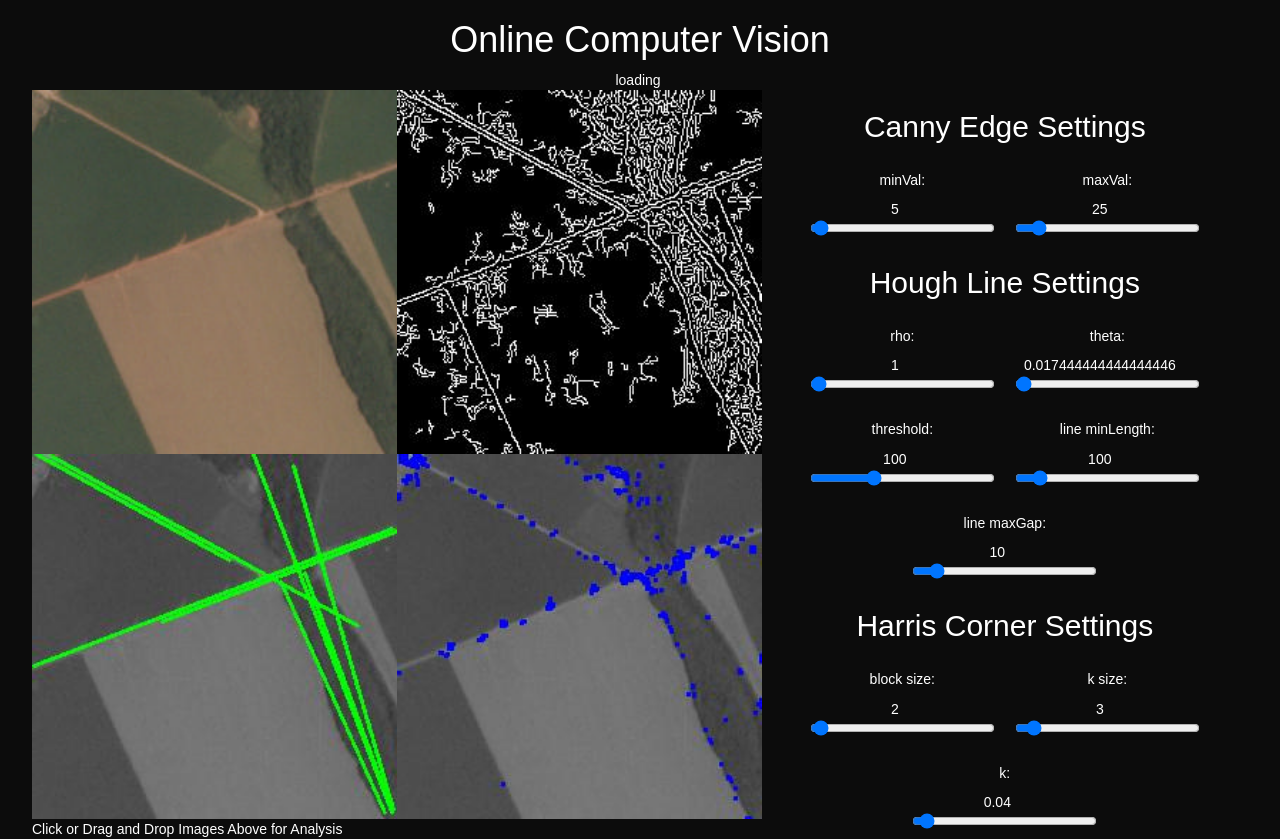
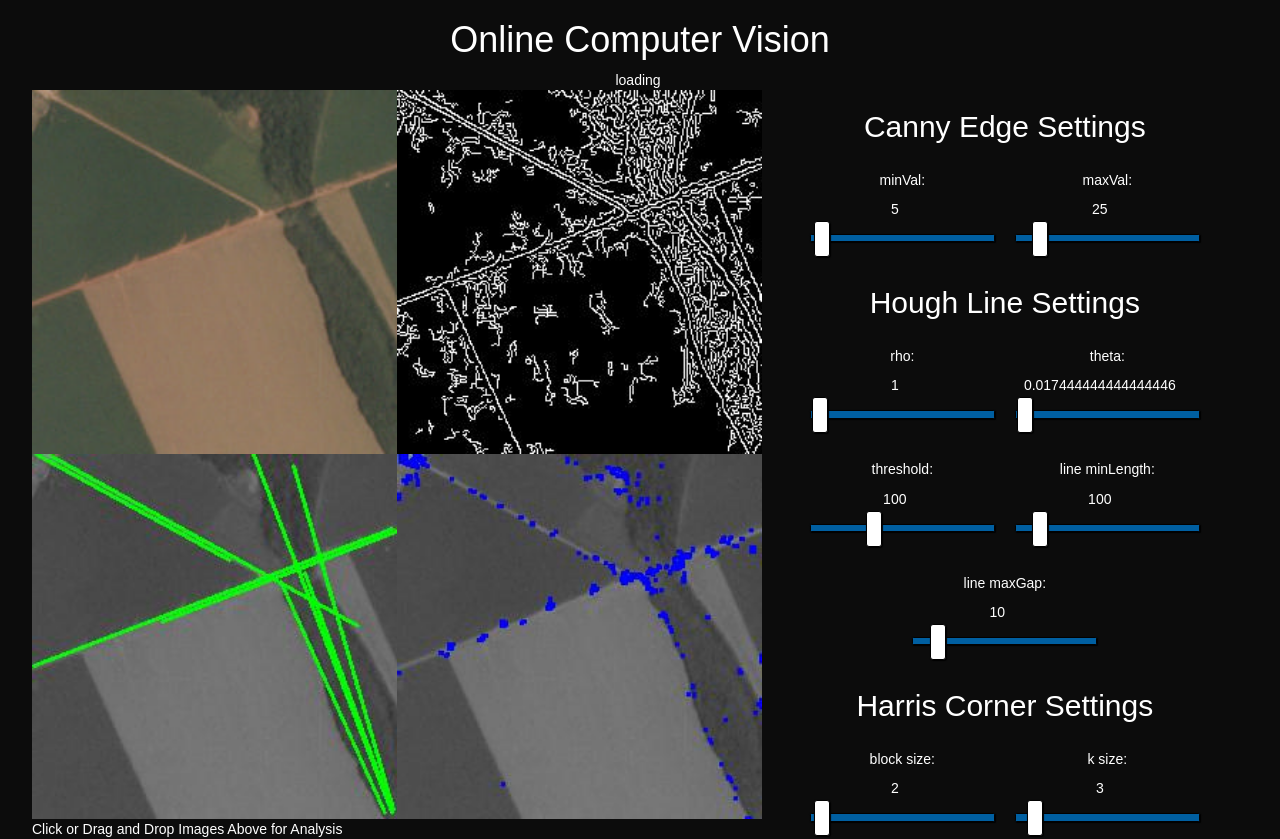
Before and after one commit to luojxxx/Online-Computer-Vision, a React (Create React App) app in the folder frontend/: page / in a window 1280 px wide. Shown: the top 839 px of the page. Built offline with nearby package versions, Linux system fonts and the light colour scheme; no server answers.

Commit message:
Updated input styling

```diff
--- a/frontend/src/App.css
+++ b/frontend/src/App.css
@@ -1,3 +1,8 @@
+body {
+  color: white;
+  background-color: #0C0C0C;
+}
+
 .App {
   width: 100%;
   margin: auto;
@@ -56,16 +61,103 @@
   margin-right: auto;
 }
 
-input {
+.inputBoxes {
   text-align: center;
   border: none;
   background-color: transparent;
 }
 
-body {
-  color: white;
-  background-color: #0C0C0C;
+.inputSliders {
+  background-color: transparent;
 }
+
+input[type=range] {
+  -webkit-appearance: none;
+  width: 100%;
+  margin: 13.8px 0;
+}
+input[type=range]:focus {
+  outline: none;
+}
+input[type=range]::-webkit-slider-runnable-track {
+  width: 100%;
+  height: 8.4px;
+  cursor: pointer;
+  box-shadow: 1px 1px 1px #000000, 0px 0px 1px #0d0d0d;
+  background: #005FA1;
+  border-radius: 1.3px;
+  border: 0.2px solid #010101;
+}
+input[type=range]::-webkit-slider-thumb {
+  box-shadow: 1px 1px 1px #000000, 0px 0px 1px #0d0d0d;
+  border: 1px solid #000000;
+  height: 36px;
+  width: 16px;
+  border-radius: 3px;
+  background: #ffffff;
+  cursor: pointer;
+  -webkit-appearance: none;
+  margin-top: -14px;
+}
+input[type=range]:focus::-webkit-slider-runnable-track {
+  background: #005FA1;
+}
+input[type=range]::-moz-range-track {
+  width: 100%;
+  height: 8.4px;
+  cursor: pointer;
+  box-shadow: 1px 1px 1px #000000, 0px 0px 1px #0d0d0d;
+  background: #005FA1;
+  border-radius: 1.3px;
+  border: 0.2px solid #010101;
+}
+input[type=range]::-moz-range-thumb {
+  box-shadow: 1px 1px 1px #000000, 0px 0px 1px #0d0d0d;
+  border: 1px solid #000000;
+  height: 36px;
+  width: 16px;
+  border-radius: 3px;
+  background: #ffffff;
+  cursor: pointer;
+}
+input[type=range]::-ms-track {
+  width: 100%;
+  height: 8.4px;
+  cursor: pointer;
+  background: transparent;
+  border-color: transparent;
+  color: transparent;
+}
+input[type=range]::-ms-fill-lower {
+  background: #005FA1;
+  border: 0.2px solid #010101;
+  border-radius: 2.6px;
+  box-shadow: 1px 1px 1px #000000, 0px 0px 1px #0d0d0d;
+}
+input[type=range]::-ms-fill-upper {
+  background: #005FA1;
+  border: 0.2px solid #010101;
+  border-radius: 2.6px;
+  box-shadow: 1px 1px 1px #000000, 0px 0px 1px #0d0d0d;
+}
+input[type=range]::-ms-thumb {
+  box-shadow: 1px 1px 1px #000000, 0px 0px 1px #0d0d0d;
+  border: 1px solid #000000;
+  height: 36px;
+  width: 16px;
+  border-radius: 3px;
+  background: #ffffff;
+  cursor: pointer;
+  height: 8.4px;
+}
+input[type=range]:focus::-ms-fill-lower {
+  background: #005FA1;
+}
+input[type=range]:focus::-ms-fill-upper {
+  background: #005FA1;
+}
+
+
 
 @media screen and (min-width: 960px) {
   .App {
--- a/frontend/src/InputRange.js
+++ b/frontend/src/InputRange.js
@@ -22,10 +22,12 @@
         <div className='setting'>
           <h5>{this.props.label}: </h5>
 
-          <input id={this.props.label} type='number' value={this.props.value} onChange={this.updateSlider}
+          <input className='inputBoxes' id={this.props.label} type='number'
+          value={this.props.value} onChange={this.updateSlider}
           min={this.props.min} step={this.props.step} />
 
-          <input id={this.props.label+'slider'} type='range' value={this.props.value}  onChange={this.updateInputBox}
+          <input className='inputSliders' id={this.props.label+'slider'} type='range'
+          value={this.props.value}  onChange={this.updateInputBox}
           min={this.props.min} max={this.props.max} step={this.props.step} />
         </div>
       );
```
